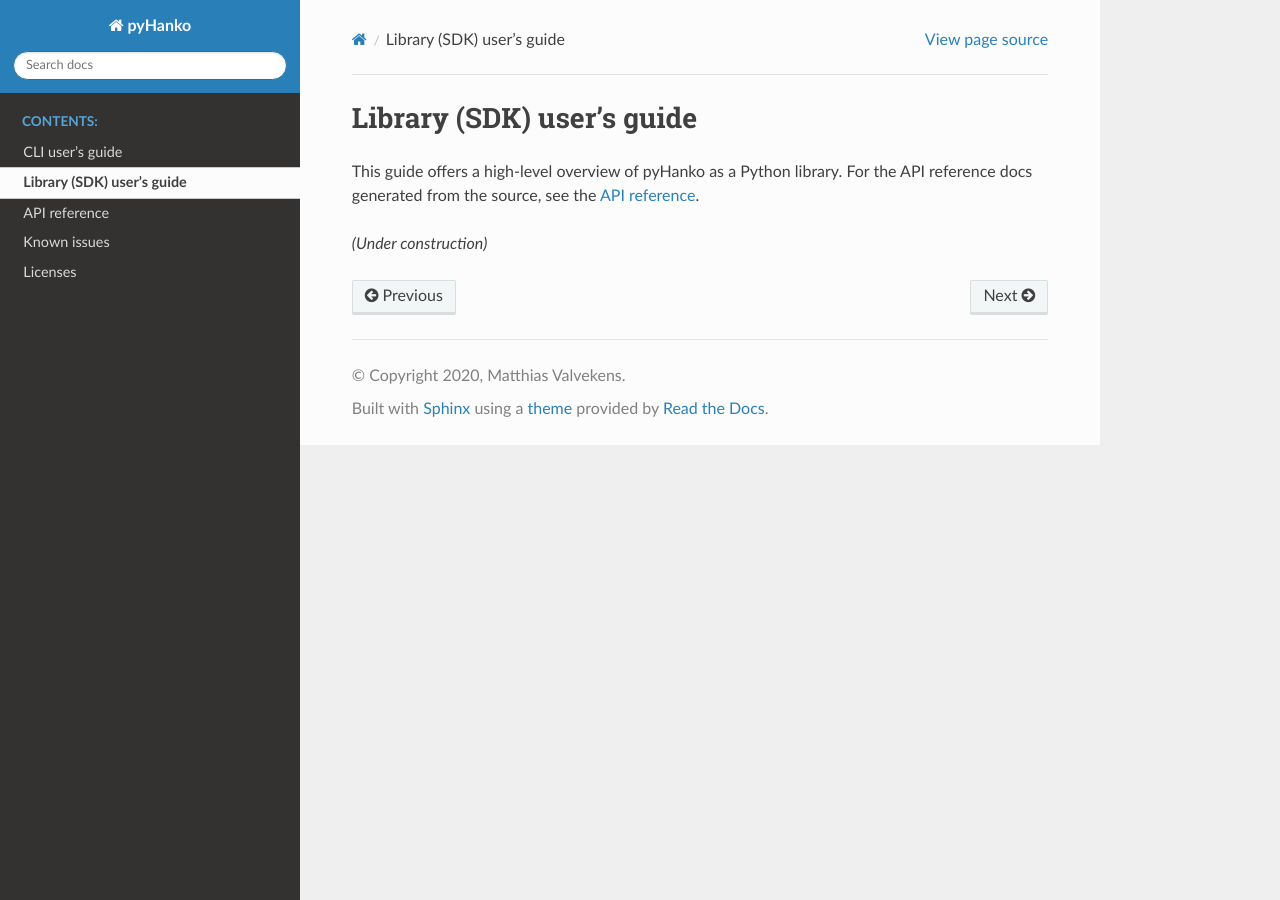
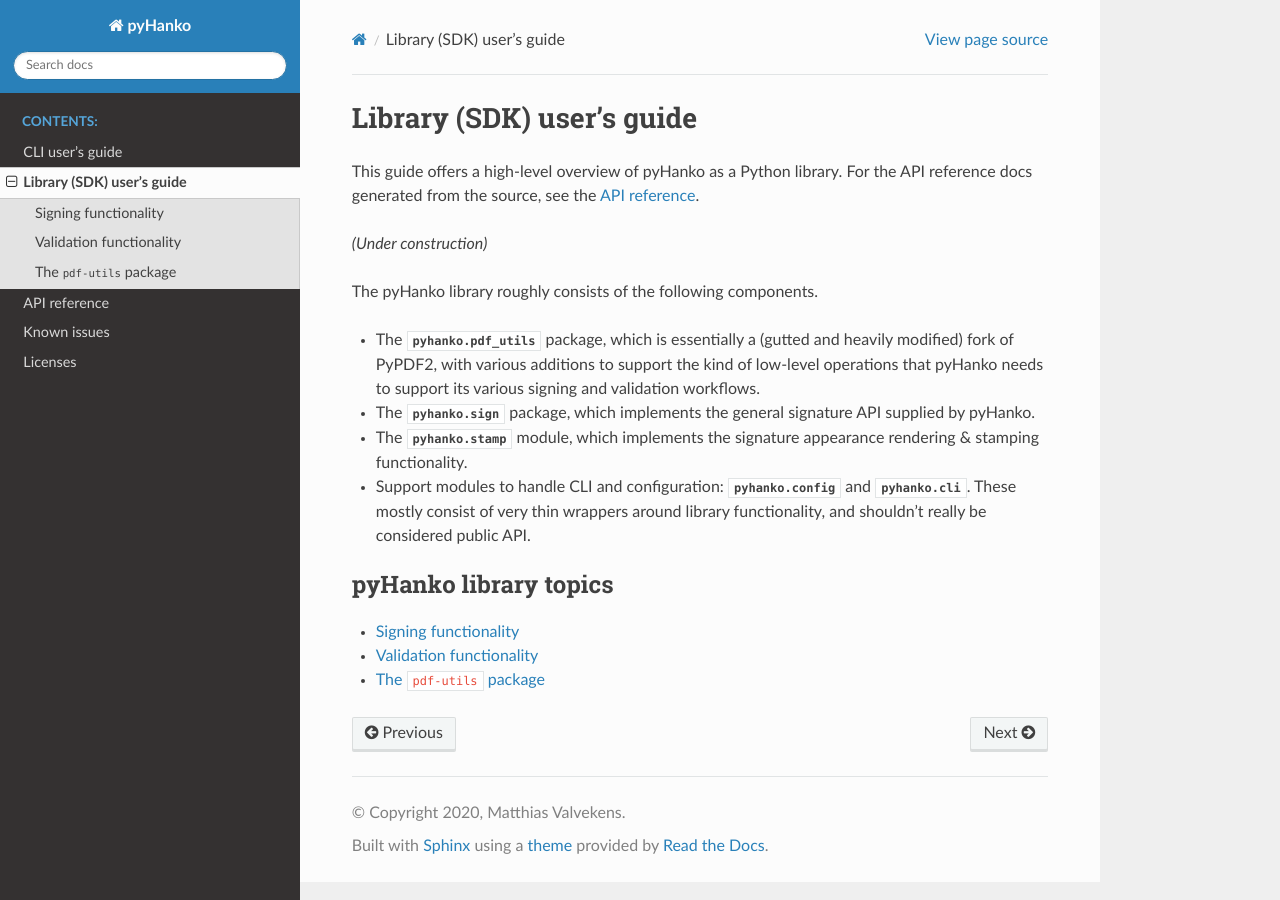
Before and after one commit to MatthiasValvekens/pyHanko, a Sphinx documentation site: the page built from docs/lib-guide/index.rst, in a window 1280 px wide. Built offline with Sphinx 7.4.7 and the Read the Docs theme 2.0.0, drawn with Linux system fonts in a browser that asks for light colours.

Commit message:
Tentative structure for lib-guide

```diff
--- a/docs/lib-guide/index.rst
+++ b/docs/lib-guide/index.rst
@@ -9,3 +9,26 @@
 :ref:`API reference <api-reference>`.
 
 *(Under construction)*
+
+
+The pyHanko library roughly consists of the following components.
+
+* The :mod:`.pyhanko.pdf_utils` package, which is essentially a (gutted and
+  heavily modified) fork of PyPDF2, with various additions to support the kind
+  of low-level operations that pyHanko needs to support its various signing
+  and validation workflows.
+* The :mod:`.pyhanko.sign` package, which implements the general
+  signature API supplied by pyHanko.
+* The :mod:`.pyhanko.stamp` module, which implements the signature appearance
+  rendering & stamping functionality.
+* Support modules to handle CLI and configuration: :mod:`.pyhanko.config` and
+  :mod:`.pyhanko.cli`. These mostly consist of very thin wrappers around library
+  functionality, and shouldn't really be considered public API.
+
+.. toctree::
+    :maxdepth: 3
+    :caption: pyHanko library topics
+
+    signing
+    validation
+    pdf-utils
--- /dev/null
+++ b/docs/lib-guide/pdf-utils.rst
@@ -0,0 +1,2 @@
+The ``pdf-utils`` package
+=========================
--- /dev/null
+++ b/docs/lib-guide/signing.rst
@@ -0,0 +1,2 @@
+Signing functionality
+=====================
--- /dev/null
+++ b/docs/lib-guide/validation.rst
@@ -0,0 +1,2 @@
+Validation functionality
+========================
```
